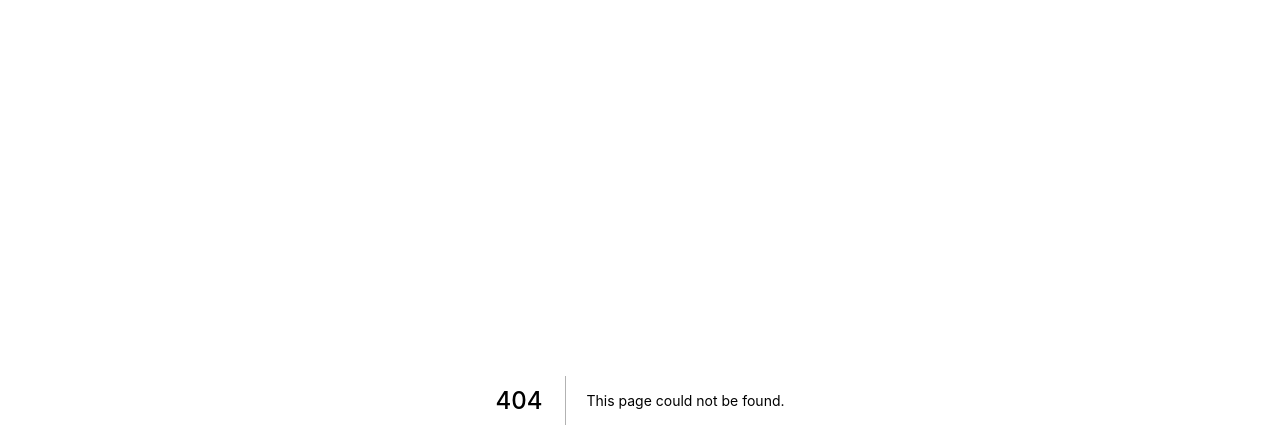
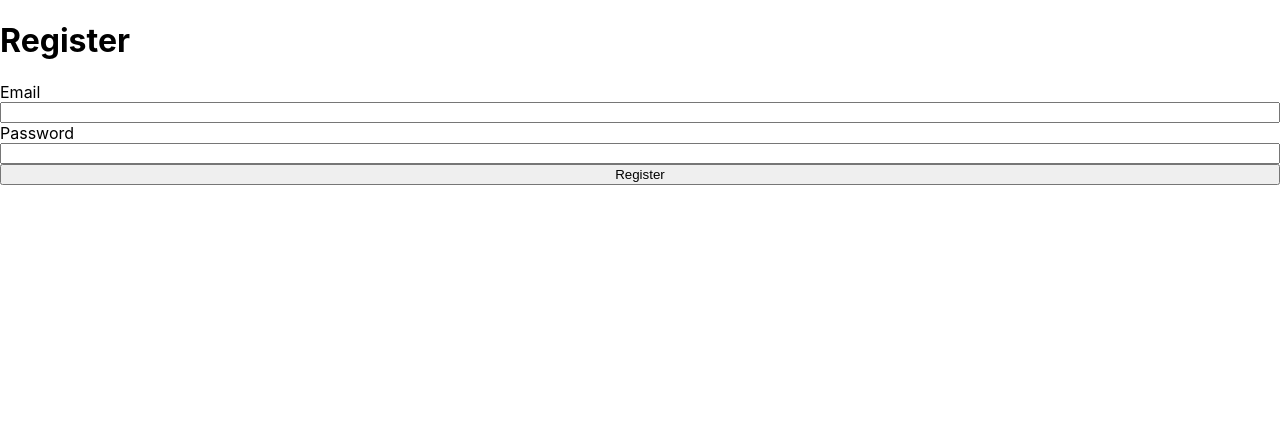
Before and after one commit to diguzim/reader-tracker-frontend, a Next.js app: page /register in a window 1280 px wide. Before the commit this address had no page. Shown: the top 448 px of the page. Built offline with nearby package versions, Linux system fonts and the light colour scheme.

Commit message:
Starting Register page

```diff
--- /dev/null
+++ b/pages/register.tsx
@@ -0,0 +1,52 @@
+import { FormEvent } from 'react'
+import styled from 'styled-components'
+
+interface FormTarget {
+  email: string
+  password: string
+}
+
+const Form = styled.form<any>`
+  display: flex;
+  flex-direction: column;
+`
+
+function Register() {
+  async function registerUser(event: FormEvent<FormTarget>) {
+    event.preventDefault()
+    console.log('registering user')
+
+    // const res = await fetch('localhost:3000/users', {
+    //   method: 'POST',
+    //   headers: {
+    //     'Content-Type': 'application/json',
+    //   },
+    //   body: JSON.stringify({
+    //     user: {
+    //       email: event.currentTarget.email,
+    //       password: event.currentTarget.password,
+    //     },
+    //   }),
+    // })
+
+    // const result = await res.json()
+    // console.log('result', result)
+  }
+
+  return (
+    <div>
+      <h1>Register</h1>
+      <Form onSubmit={registerUser}>
+        <label htmlFor="email">Email</label>
+        <input id="email" type="text" autoComplete="email" required />
+
+        <label htmlFor="password">Password</label>
+        <input id="password" type="text" autoComplete="password" required />
+
+        <button type="submit">Register</button>
+      </Form>
+    </div>
+  )
+}
+
+export default Register
```
